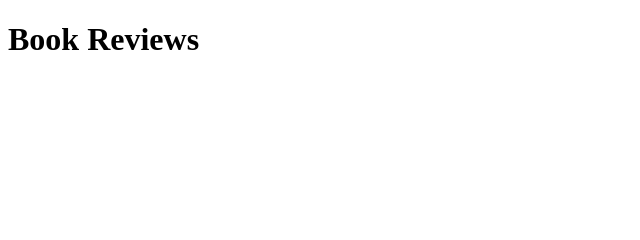
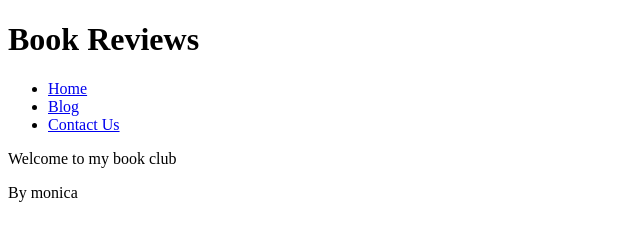
Before and after one commit to karen088/Bookstore, a plain HTML site: page index.html in a window 1280 px wide. Shown: the whole page, without its empty margins (0-640 px from the left). Drawn offline with Linux system fonts and the light colour scheme.

Commit message:
new pages

```diff
--- a/index.css
+++ b/index.css
@@ -0,0 +1,4 @@
+* {
+    margin: 0;
+    border: 0;
+}
--- a/index.html
+++ b/index.html
@@ -1,27 +1,41 @@
 <!DOCTYPE html>
 <html>
 <!-- Information about the website -->
+
 <head>
     <title>BookStore blog</title>
+
+    <link rel="'stylesheet" href="index.css">
+
+    <meta name="viewport" content="width=device-width, initial-scale=1.0">
 </head>
 
 <!-- Main content -->
 <main>
     <!-- Header -->
     <header>
-        <h1>Book Reviews</h1>
+        <navbar>
+            <h1>Book Reviews</h1>
+            <ul>
+                <li><a href = 'home.html'>Home</a></li>
+                <li><a href = 'blog.html'>Blog</a></li>
+                <li><a href = 'contact.html'>Contact Us</a></li>
+            </ul>
+
+        </navbar>
+
     </header>
 
     <!-- Body -->
 
     <body>
-
+        <p>Welcome to my book club</p>
     </body>
 </main>
 
 <!-- Footer -->
 <footer>
-
+    By monica
 </footer>
 
 </html>
```
Also changed, not shown: Pages/Home.html (added), Pages/blog.html (added), Pages/contact.html (added).
